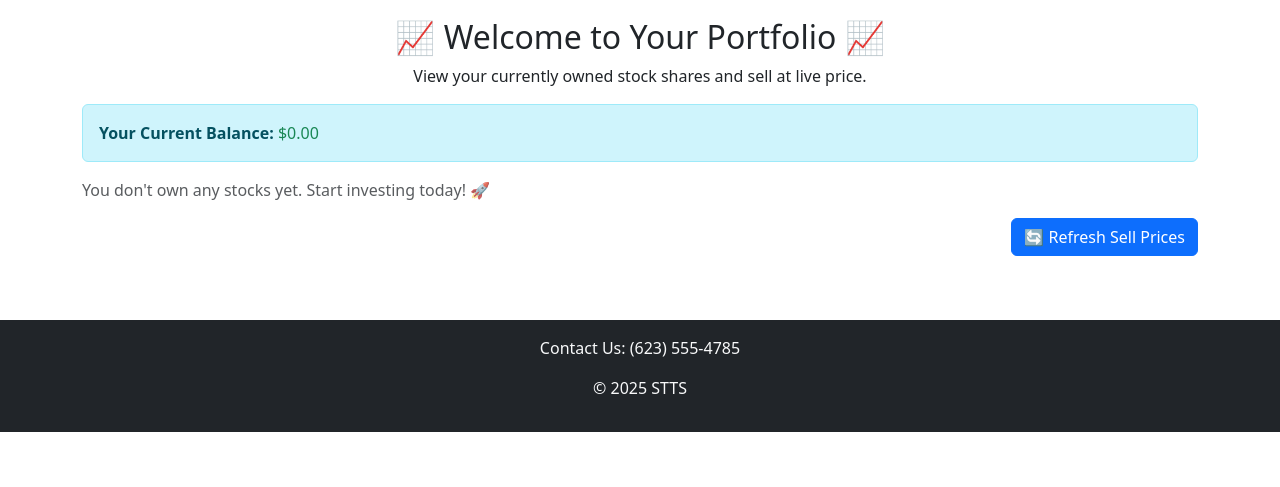
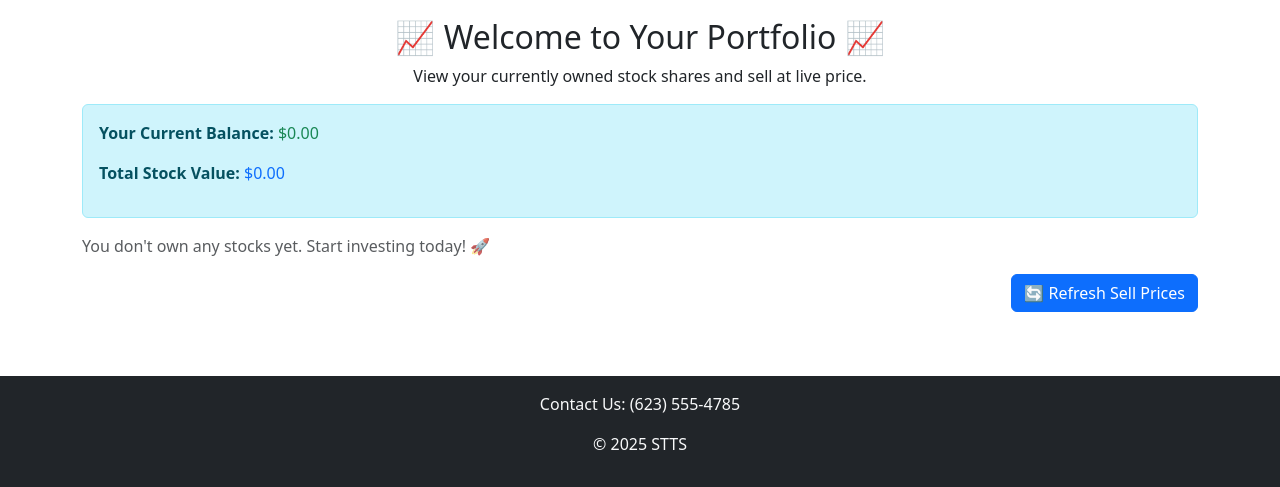
Before and after one commit to ivazqu10/Stocks, a Flask app: page /portfolio in a window 1280 px wide. Shown: the part 66-553 px from the top of the page. Run offline with Flask 3, Linux system fonts and the light colour scheme; the visitor is signed in with stand-in values (Sample User, id 1).

Commit message:
Added total stock value
I edited app.py to add a total stock value to my portfolio route. Added a for loop to add all stock values based on the sell price. Edited portfolio.html to reflect changes

```diff
--- a/app.py
+++ b/app.py
@@ -423,7 +423,6 @@ def refresh_prices():
             portfolio.last_sell_price = get_adjusted_price(portfolio.stock.price)
 
     db.session.commit()
-    flash("Sell prices updated!")
     return redirect(url_for("portfolio"))
 
 
@@ -622,7 +621,15 @@ def transactions():
 @app.route('/portfolio')
 @login_required
 def portfolio():
-    return render_template('portfolio.html')
+    user = current_user
+    portfolios = UserPortfolio.query.filter_by(user_id=user.id).all()
+
+    total_stock_value = 0
+    for stock in portfolios:
+        sell_price = stock.last_sell_price if stock.last_sell_price > 0 else stock.stock.price
+        total_stock_value += stock.shares_owned * sell_price
+
+    return render_template('portfolio.html', total_stock_value=total_stock_value)
 
 @app.route('/instructions_page')
 @login_required
--- a/templates/portfolio.html
+++ b/templates/portfolio.html
@@ -9,8 +9,10 @@
     <p class="text-center">View your currently owned stock shares and sell at live price.</p>
 
     <div class="alert alert-info">
-        <strong>Your Current Balance:</strong>
-        <span class="text-success">${{ "{:,.2f}".format(current_user.cash_balance) }}</span>
+        <p><strong> Your Current Balance:</strong>
+        <span class="text-success">${{ "{:,.2f}".format(current_user.cash_balance) }}</span></p>
+        <p><strong> Total Stock Value:</strong>
+        <span class="text-primary">${{ "{:,.2f}".format(total_stock_value) }}</span></p>
     </div>
 
     {% if current_user.portfolio %}
```
